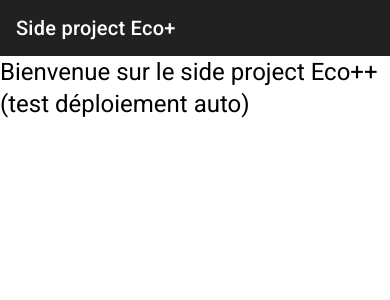
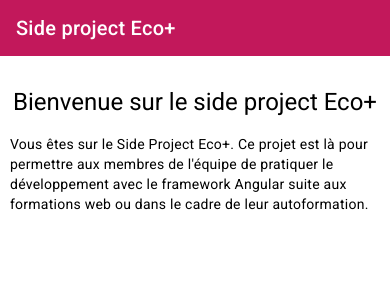
Before and after one commit to jguillevic-isagri/SideProjectEcoPlus, an Angular app: page / in a window 390 px wide. Shown: the top 300 px of the page. Built offline with nearby package versions, Linux system fonts and the light colour scheme.

Commit message:
Ajout mise en forme et phrase de présentation.

```diff
--- a/src/app/app.component.html
+++ b/src/app/app.component.html
@@ -1,2 +1,4 @@
 <app-top-bar></app-top-bar>
-<router-outlet></router-outlet>
+<div class="content">
+    <router-outlet></router-outlet>
+</div>
--- a/src/app/app.component.scss
+++ b/src/app/app.component.scss
@@ -0,0 +1,18 @@
+.content {
+    width: 800px;
+    margin-left: auto;
+    margin-right: auto;
+    padding-top: 30px;
+
+    @media screen and (max-width: 800px) {
+        width: 80%;
+        margin-left: 10%;
+        margin-right: 10%;
+    }
+
+    @media screen and (max-width: 480px) {
+        width: calc(100% - 20px);
+        margin-left: 10px;
+        margin-right: 10px;
+    }
+}
--- a/src/app/home/page/home-page/home-page.component.html
+++ b/src/app/home/page/home-page/home-page.component.html
@@ -1 +1,8 @@
-<h1>Bienvenue sur le side project Eco++ (test déploiement auto)</h1>
+<article>
+    <header class="title">
+        <h1>Bienvenue sur le side project Eco+</h1>
+    </header>
+    <section class="content">
+        <p>Vous êtes sur le Side Project Eco+. Ce projet est là pour permettre aux membres de l'équipe de pratiquer le développement avec le framework Angular suite aux formations web ou dans le cadre de leur autoformation.</p>
+    </section>
+</article>
--- a/src/app/home/page/home-page/home-page.component.scss
+++ b/src/app/home/page/home-page/home-page.component.scss
@@ -0,0 +1,8 @@
+.title {
+    text-align: center;
+}
+*.content {
+    display: flex;
+    flex-direction: row;
+    justify-content: flex-start;
+}
--- a/src/app/layout/components/top-bar/top-bar.component.html
+++ b/src/app/layout/components/top-bar/top-bar.component.html
@@ -1,3 +1,3 @@
-<mat-toolbar>
+<mat-toolbar color="primary">
     <span class="brand" (click)="goToHome()">Side project Eco+</span>
 </mat-toolbar>
```
